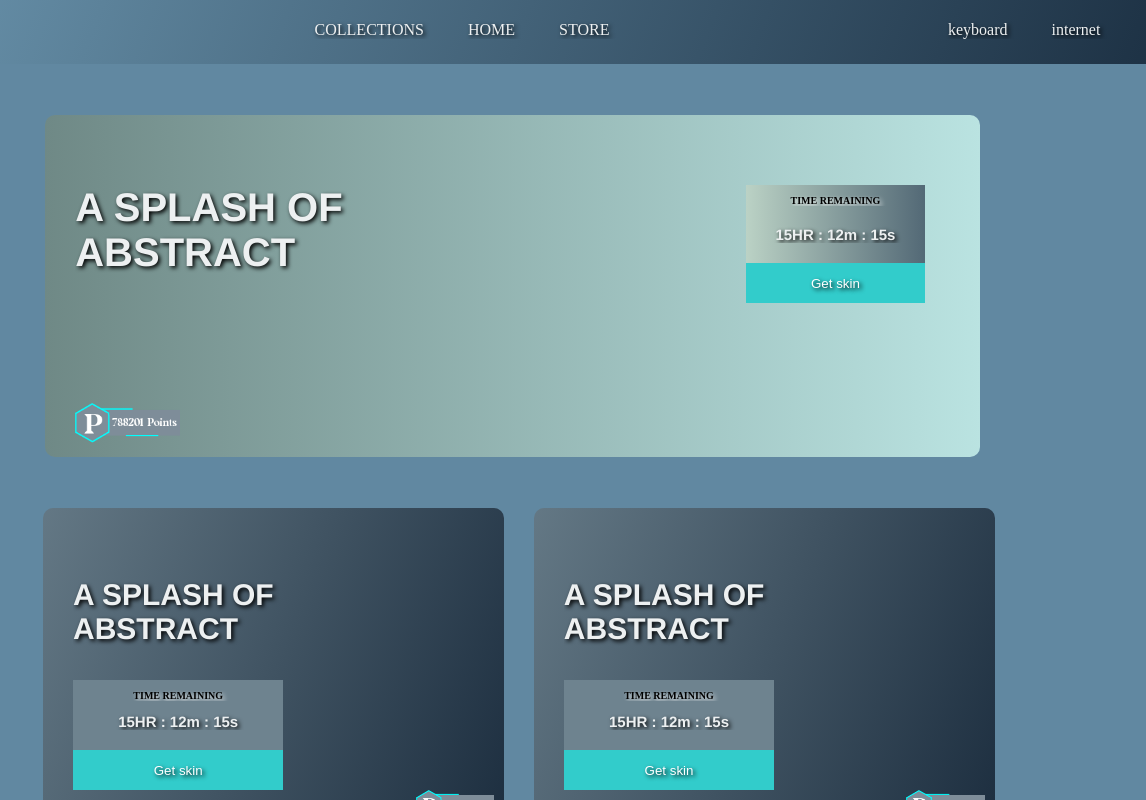
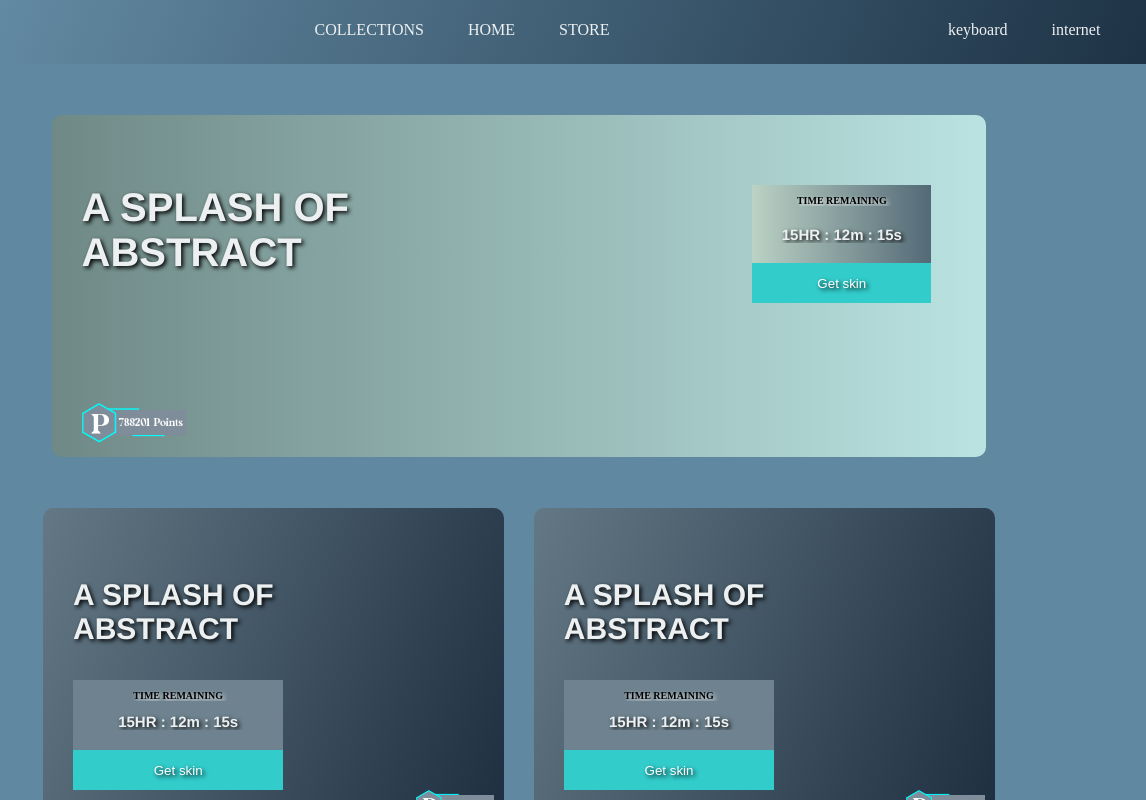
Before and after one commit to Ahtishamkayani01/Task1_Resizeable_web_page, a plain HTML site: page index.html in a window 1280 px wide. Shown: the full height of the page, 134-1280 px from the left. Drawn offline with Linux system fonts and the light colour scheme.

Commit message:
css updated

```diff
--- a/css/style.css
+++ b/css/style.css
@@ -30,7 +30,7 @@ header{
     align-items: center;
     padding: 10px 2%;
     background: linear-gradient(111.51deg, #75A2BC -14.55%, #112234 116.63%);
-    text-shadow: 2px 2px 4px #000000;
+
 }
 .points  {
     cursor: pointer;
@@ -66,9 +66,9 @@ padding: 10px;
 padding-left: 30px;
 padding-top: 70px;
 width: 73%;
-height: 40%;
+height: 50%;
 margin-top: 4%;
-margin-left: 14%;
+margin-left: 14.5%;
 text-shadow: 2px 2px 4px #000000;
 border-radius: 10px;
 }
```
